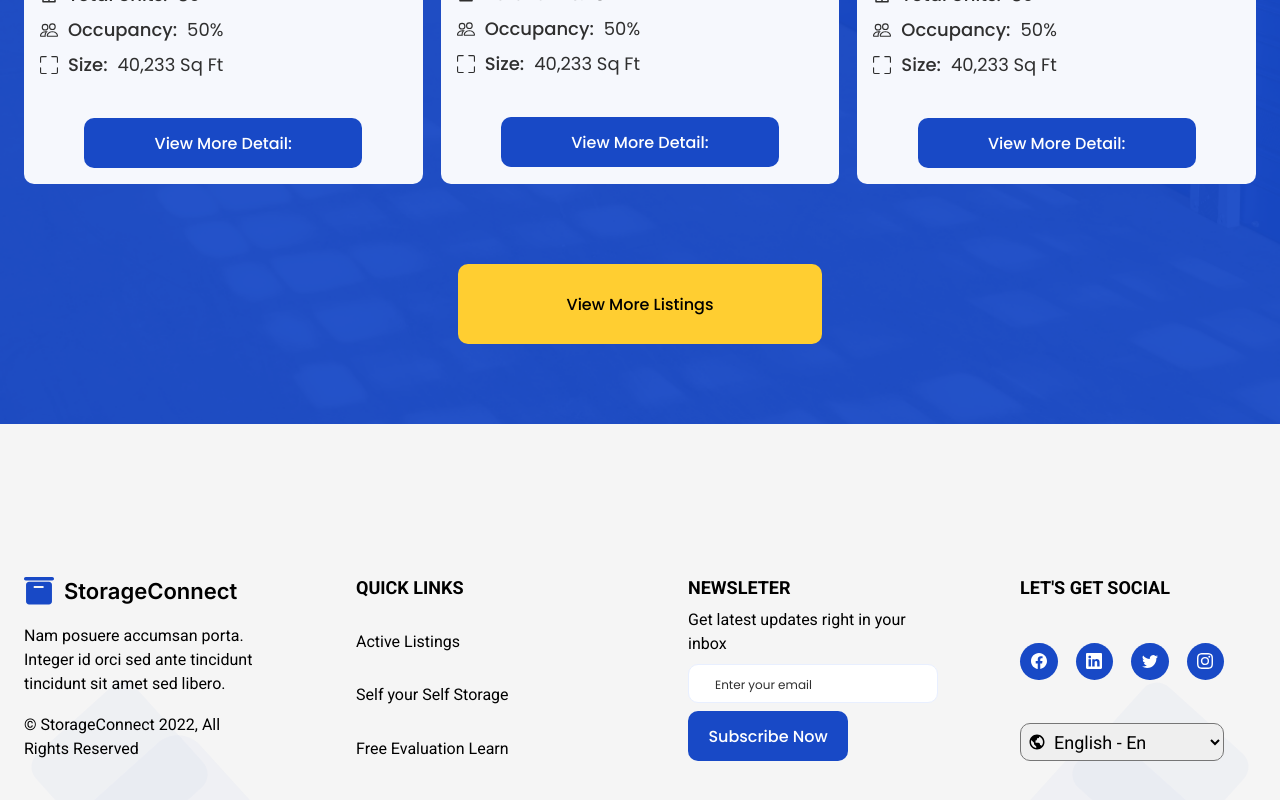
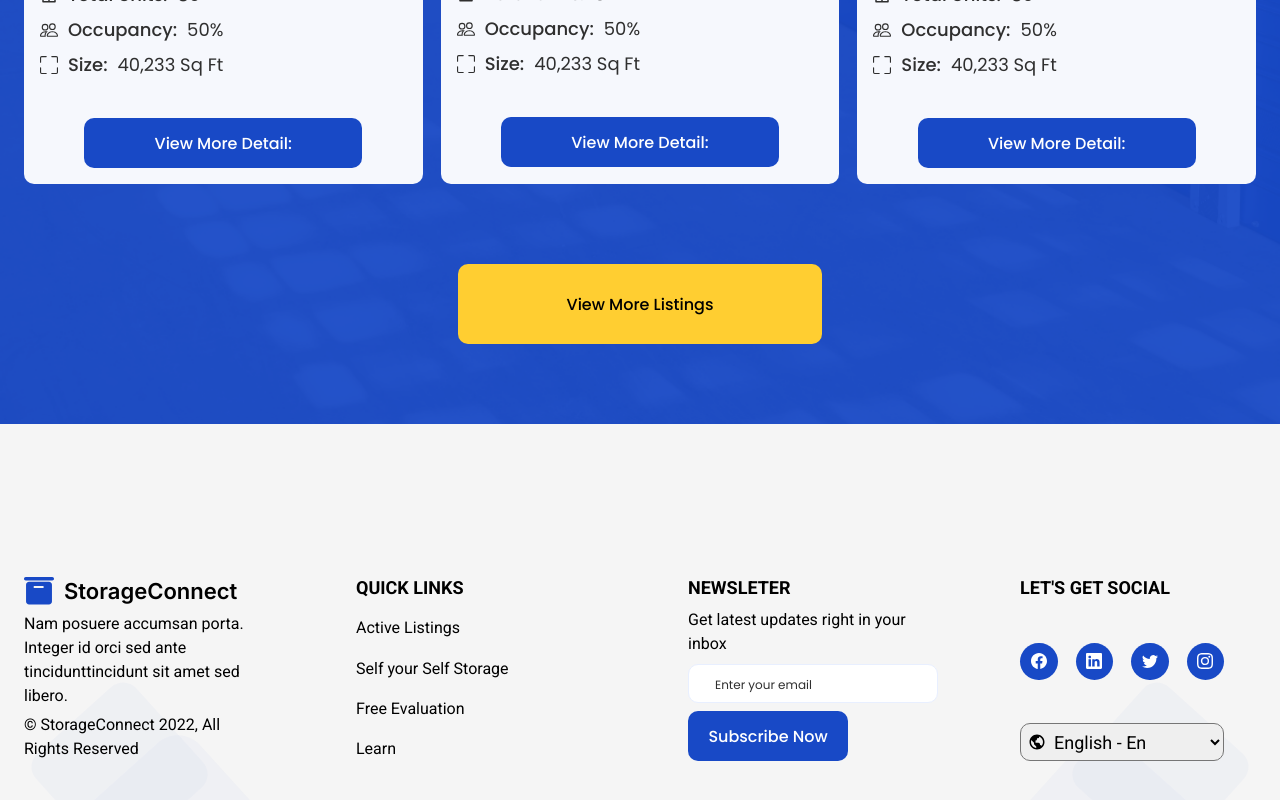
Before and after one commit to carlos-hr/storage-connect, a React (Create React App) app: page / in a window 1280 px wide. Shown: the part 2807-3607 px from the top of the page. Built offline with nearby package versions, Linux system fonts and the light colour scheme.

Commit message:
fix(architecture): using locales file to display texts

```diff
--- a/src/components/common/Footer/index.tsx
+++ b/src/components/common/Footer/index.tsx
@@ -2,7 +2,21 @@ import { BiWorld } from "react-icons/bi";
 import { BsFacebook, BsInstagram, BsLinkedin, BsTwitter } from "react-icons/bs";
 import LogoIcon from "../../../assets/icons/logoIcon";
 import Button from "../Button";
-import { storeName } from "../locales";
+import {
+  copyrights,
+  headingNewsleter,
+  headingSocialMedias,
+  languageLabel,
+  link1,
+  link2,
+  link3,
+  link4,
+  storeName,
+  subscribeButton,
+  subscribeNewsleter,
+  subscribePlaceholder,
+  summarySubtitle,
+} from "../locales";
 import {
   FooterContainer,
   FooterContent,
@@ -22,31 +36,29 @@ const Footer = () => {
             <LogoIcon />
             <h3>{storeName}</h3>
           </div>
-          <p>
-            Nam posuere accumsan porta. Integer id orci sed ante tincidunt
-            tincidunt sit amet sed libero.
-          </p>
-          <p>© StorageConnect 2022, All Rights Reserved</p>
+          <p>{summarySubtitle}</p>
+          <p>{copyrights}</p>
         </SummaryContainer>
 
         <LinksContainer>
           <h4>QUICK LINKS</h4>
-          <p>Active Listings </p>
-          <p> Self your Self Storage</p>
-          <p> Free Evaluation Learn</p>
+          <p>{link1} </p>
+          <p>{link2}</p>
+          <p>{link3}</p>
+          <p>{link4}</p>
         </LinksContainer>
 
         <NewsletterContainer>
-          <h4>NEWSLETER</h4>
-          <p>Get latest updates right in your inbox</p>
-          <input type="email" placeholder="Enter your email" />
+          <h4>{headingNewsleter}</h4>
+          <p>{subscribeNewsleter}</p>
+          <input type="email" placeholder={subscribePlaceholder} />
           <Button width="10rem" height="3.125rem" color="white">
-            Subscribe Now
+            {subscribeButton}
           </Button>
         </NewsletterContainer>
 
         <SocialMediaContainer>
-          <h4>LET'S GET SOCIAL</h4>
+          <h4>{headingSocialMedias}</h4>
           <div>
             <SocialMediaIcon>
               <BsFacebook />
@@ -65,7 +77,7 @@ const Footer = () => {
           <div>
             <label htmlFor="lang-select">
               <BiWorld />
-              English - En
+              {languageLabel}
             </label>
             <select name="lang-select" id="lang-select">
               <option></option>
--- a/src/components/common/locales.ts
+++ b/src/components/common/locales.ts
@@ -1,3 +1,20 @@
+//Footer
+export const summarySubtitle =
+  "Nam posuere accumsan porta. Integer id orci sed ante tincidunttincidunt sit amet sed libero.";
+export const copyrights = "© StorageConnect 2022, All Rights Reserved";
+export const headingLinks = "QUICK LINKS";
+export const headingNewsleter = "NEWSLETER";
+export const headingSocialMedias = "LET'S GET SOCIAL";
+export const link1 = "Active Listings";
+export const link2 = "Self your Self Storage";
+export const link3 = "Free Evaluation";
+export const link4 = "Learn";
+export const subscribeNewsleter = "Get latest updates right in your inbox";
+export const subscribePlaceholder = "Enter your email";
+export const subscribeButton = "Subscribe Now";
+export const languageLabel = "English - En";
+
+//Header
 export const storeName = "StorageConnect";
 export const navLink1 = "Active Listings";
 export const navLink2 = "Sell your Self Storage";
```
